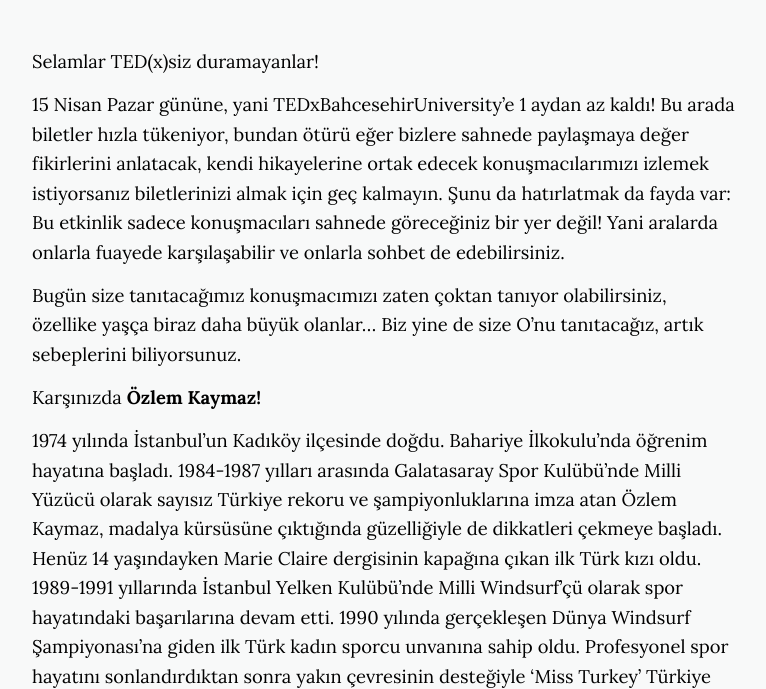
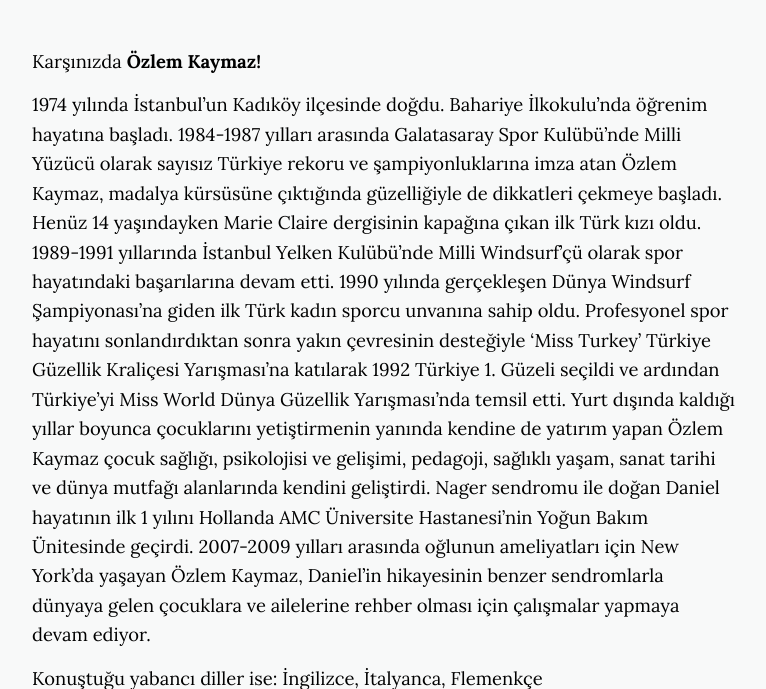
Before and after one commit to TEDxBahcesehir/blog, a Jekyll site: the page built from _posts/2018-03-22-ozlem-kaymazi-taniyalim.markdown, in a window 1280 px wide and 900 px high, scrolled down 1068 px, cut to the strip 211-900 px from the top of the window. Shown: the whole strip, without its empty margins (256-1022 px from the left). Built offline with Jekyll 4.4.1, drawn with Linux system fonts in a browser that asks for light colours; nearby versions of some CDN libraries.

Commit message:
edited ozlem kaymaz blog

```diff
--- a/_posts/2018-03-22-ozlem-kaymazi-taniyalim.markdown
+++ b/_posts/2018-03-22-ozlem-kaymazi-taniyalim.markdown
@@ -15,14 +15,6 @@
 
 &nbsp;
 
-Selamlar TED(x)siz duramayanlar!
-
-15 Nisan Pazar gününe, yani TEDxBahcesehirUniversity'e 1 aydan az kaldı! Bu arada biletler hızla tükeniyor, bundan ötürü eğer bizlere sahnede paylaşmaya değer fikirlerini anlatacak, kendi hikayelerine ortak edecek konuşmacılarımızı izlemek istiyorsanız biletlerinizi almak için geç kalmayın. Şunu da hatırlatmak da fayda var:
-Bu etkinlik sadece konuşmacıları sahnede göreceğiniz bir yer değil! Yani aralarda onlarla fuayede karşılaşabilir ve onlarla sohbet de edebilirsiniz.
-
-Bugün size tanıtacağımız konuşmacımızı zaten çoktan tanıyor olabilirsiniz, özellike yaşça biraz daha büyük olanlar...
-Biz yine de size O'nu tanıtacağız, artık sebeplerini biliyorsunuz.
-
 Karşınızda <b>Özlem Kaymaz!</b>
 
 
```
